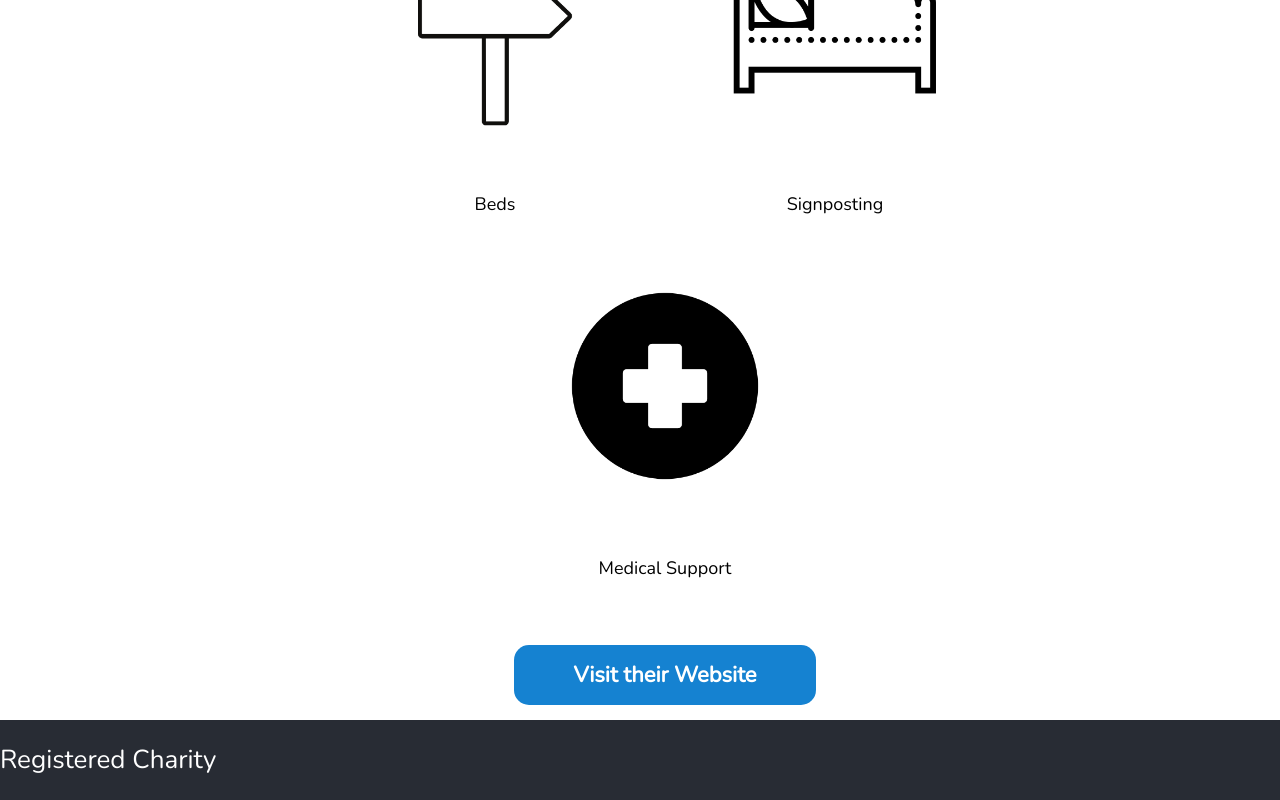
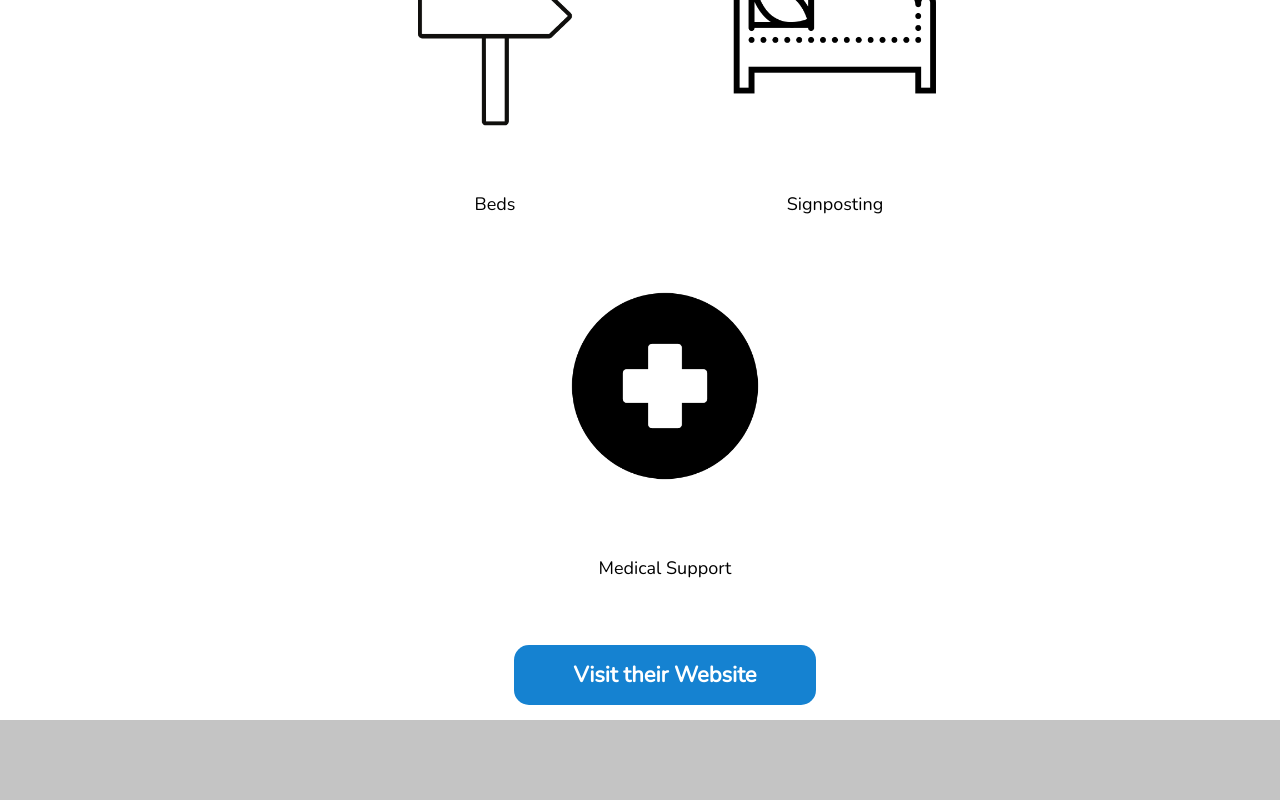
Before and after one commit to CharlyMannion/project-pollen-frontend, a React (Create React App) app: page / in a window 1280 px wide. Shown: the part 2425-3225 px from the top of the page. Built offline with nearby package versions, Linux system fonts and the light colour scheme; no server answers.

Commit message:
redesigns footer as per Figma

```diff
--- a/src/App.css
+++ b/src/App.css
@@ -32,7 +32,7 @@
 }
 
 .App-footer {
-  background-color: #282c34;
+  background: #C4C4C4;
   min-height: 10vh;
   display: flex;
   flex-direction: column;
@@ -337,20 +337,23 @@ nav li a {
   background-position: left top, right bottom;
   background-repeat: no-repeat;
   background-size: 20%, 15%;
+  border-color: red;
 }
 
 .carousel-story {
+  /* position: relative; */
   display: flex;
   flex-direction: column;
   align-items: center;
   justify-content: center;
   width: 500px;
   height: 500px;
-  left: calc(50% - 377px/2 - 36.5px);
-  top: calc(50% - 225px/2 + 206px);
+  margin-top: 50px;
+  margin-left: 50px;
+  /* left: calc(50% - 377px/2 - 36.5px); */
+  /* top: calc(50% - 225px/2 + 206px); */
   background: #F9F9F9;
   box-shadow: 3px 5px 1px rgba(0, 0, 0, 0.15);
-  border-color: red;
 }
 
 .carousel-story img {
--- a/src/components/Footer.jsx
+++ b/src/components/Footer.jsx
@@ -3,7 +3,7 @@ import React from 'react';
 const Footer = () => {
     return (
         <footer className="App-footer">
-            <p>Registered Charity</p>
+            <p></p>
         </footer>
     )
 }
```
